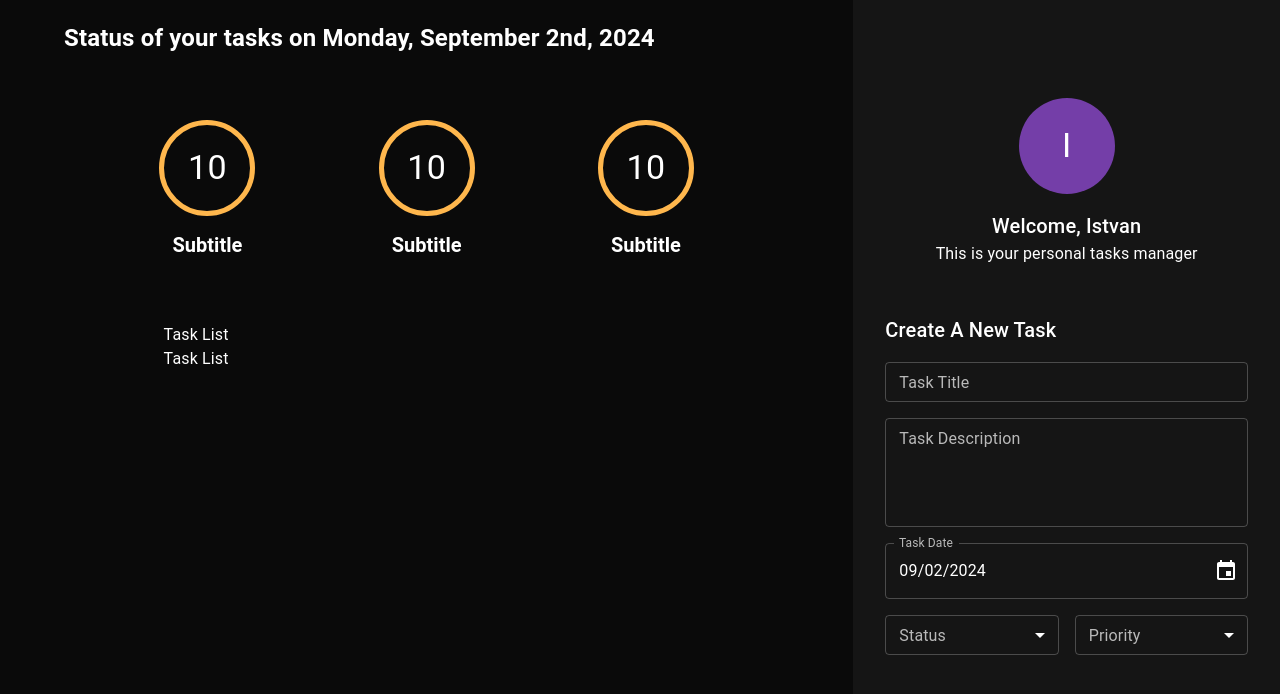
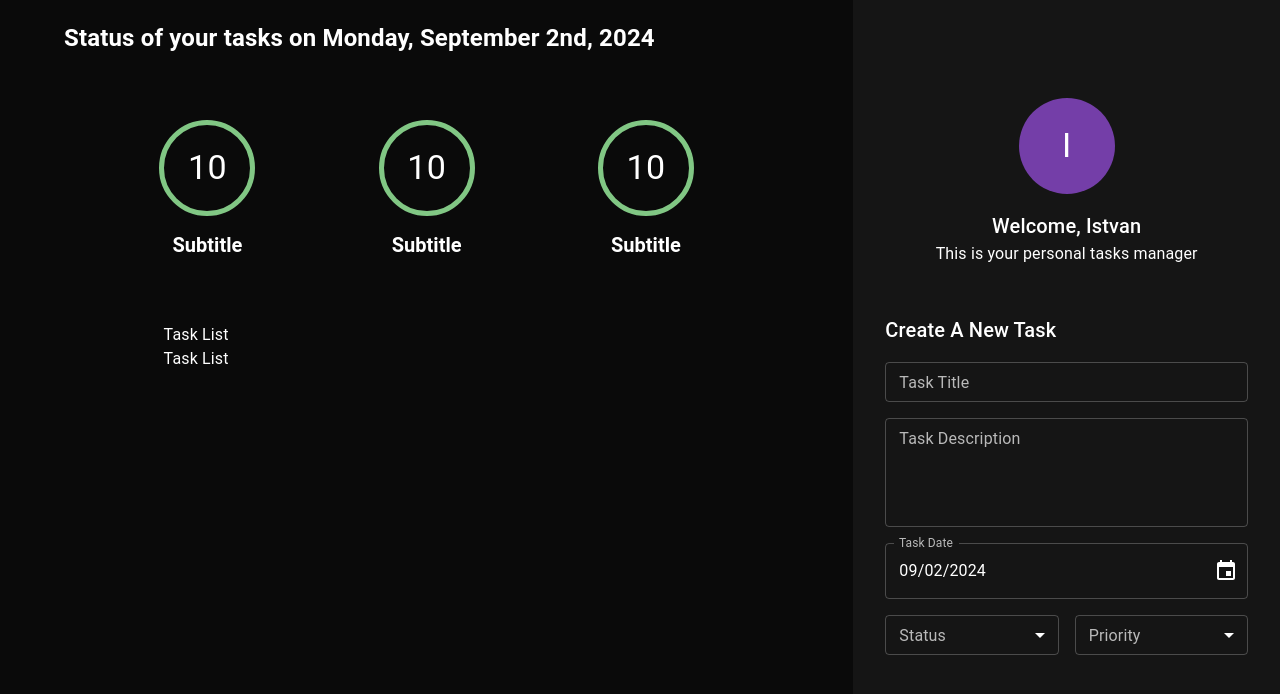
Before and after one commit to stevebiczyk/ts-react-todo-app, a React (Create React App) app: page / in a window 1280 px wide. Shown: the top 694 px of the page. Built offline with nearby package versions, Linux system fonts and the light colour scheme.

Commit message:
added the correct border color to taskCounter

```diff
--- /dev/null
+++ b/src/components/taskCounter/helpers/emitCorrectBorderColor.ts
@@ -0,0 +1,15 @@
+import { TaskCounterStatusType } from '../interfaces/ITaskCounter';
+import { Status } from '../../createTaskForm/enums/Status';
+
+export const emitCorrectBorderColor = (
+  status: TaskCounterStatusType,
+): string => {
+  switch (status) {
+    case Status.todo:
+      return 'error.light';
+    case Status.inProgress:
+      return 'warning.light';
+    case Status.completed:
+      return 'success.light';
+  }
+};
--- a/src/components/taskCounter/taskCounter.tsx
+++ b/src/components/taskCounter/taskCounter.tsx
@@ -2,6 +2,7 @@ import React, { FC, ReactElement} from "react";
 import { Avatar, Box, Typography } from "@mui/material";
 import { ITaskCounter } from "./interfaces/ITaskCounter";
 import { Status } from "../createTaskForm/enums/Status";
+import { emitCorrectBorderColor } from "./helpers/emitCorrectBorderColor";
 
 export const TaskCounter: FC<ITaskCounter> = (
     props,
@@ -23,7 +24,7 @@ export const TaskCounter: FC<ITaskCounter> = (
                 width: "96px",
                 height: "96px",
                 marginBottom: "16px",
-                borderColor: "warning.light"
+                borderColor: `${emitCorrectBorderColor(status)}`,
                 }}
             >
                 <Typography color="#ffffff" variant="h4">10</Typography>
```
